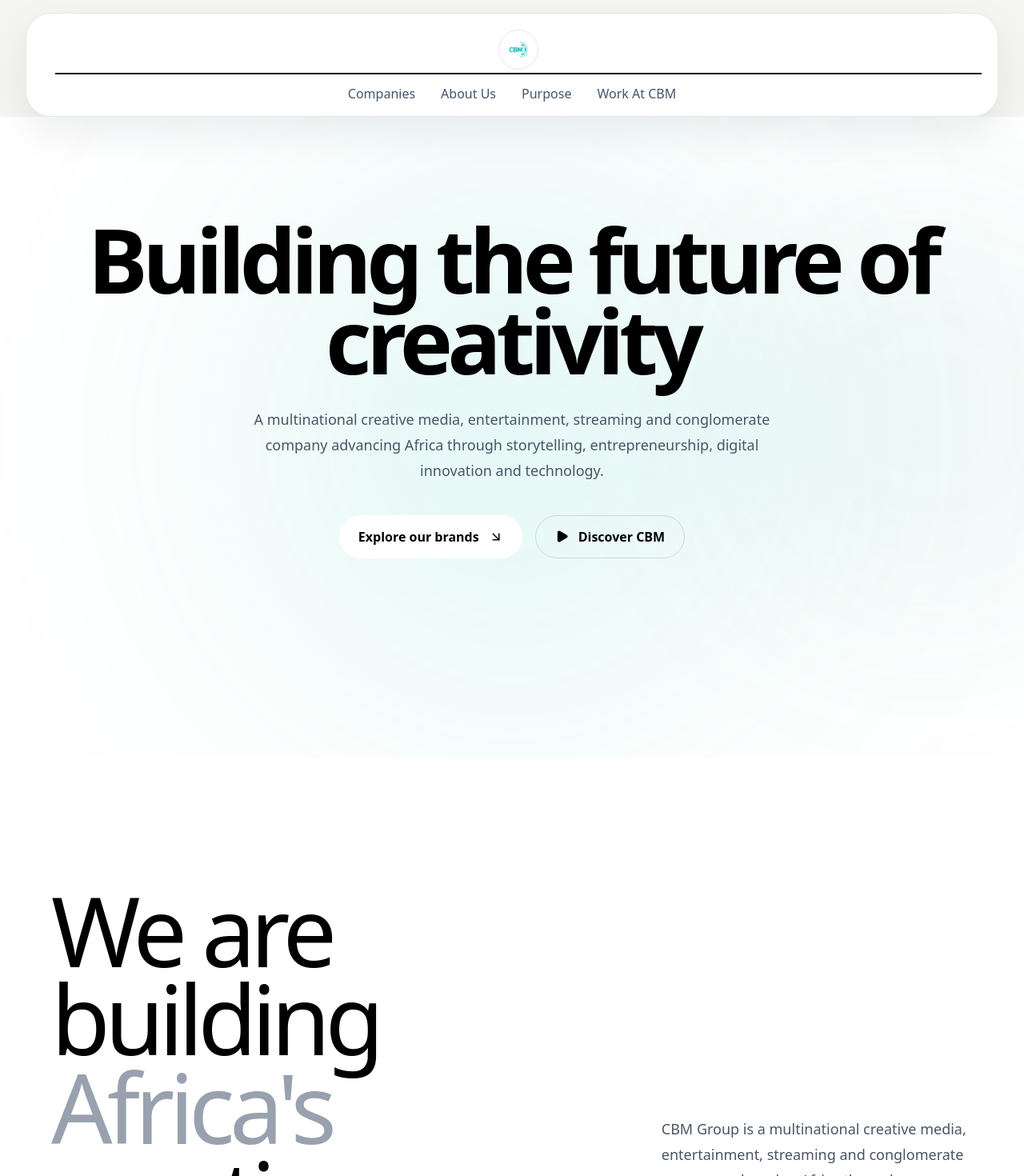
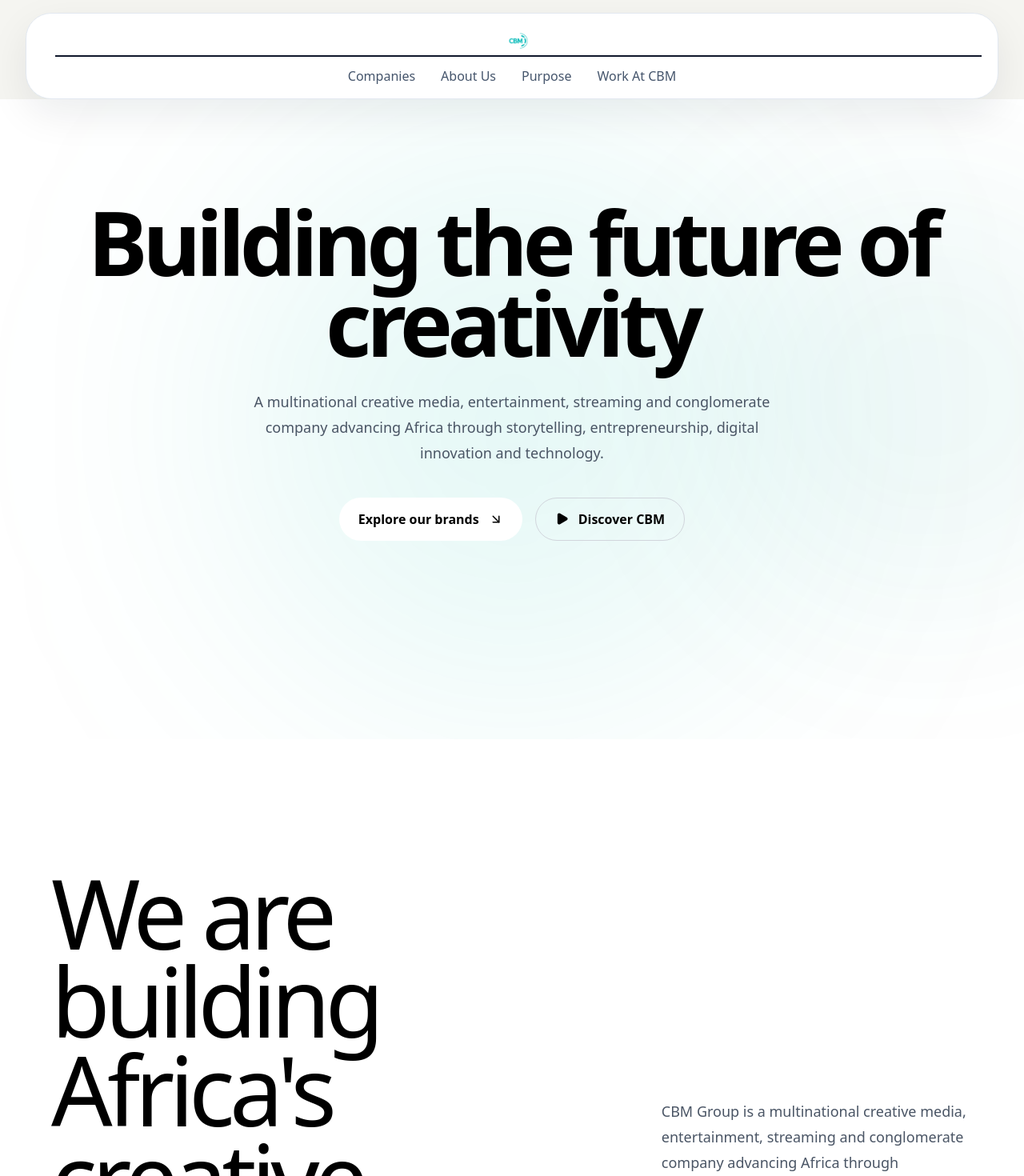
Before and after one commit to CBM-GROUP/cbmgroup-landingpage, a Next.js app: page / in a window 1280 px wide. Shown: the top 1470 px of the page at 80% size. Built offline with nearby package versions, Linux system fonts and the light colour scheme.

Commit message:
refactor: remove background and border styling from logos and text in landing components

```diff
--- a/src/components/landing/AboutSection.tsx
+++ b/src/components/landing/AboutSection.tsx
@@ -94,7 +94,7 @@
                 lg:text-[7.5rem]
               ">
               We are building
-              <span className="block text-gray-400">Africa&apos;s</span>
+              <span className="block">Africa&apos;s</span>
               creative future.
             </motion.h2>
           </div>
--- a/src/components/landing/Footer.tsx
+++ b/src/components/landing/Footer.tsx
@@ -44,7 +44,7 @@
         <div className="rounded-[2.2rem] border border-white/15 bg-[#36BEA3] px-6 py-8 shadow-[0_22px_60px_rgba(0,0,0,0.12)] backdrop-blur-sm sm:px-8 lg:px-10">
           <div className="flex w-full flex-col items-center justify-center gap-6 text-center">
             <div className="flex items-center justify-center">
-              <div className="rounded-2xl border border-white/15 bg-[#073b42] px-5 py-4 shadow-[0_12px_30px_rgba(7,59,66,0.28)]">
+              <div>
                 <img src="/footerLogo.png" alt="CBM Group logo" className="h-15 w-16 object-contain" />
               </div>
             </div>
--- a/src/components/landing/Header.tsx
+++ b/src/components/landing/Header.tsx
@@ -27,7 +27,7 @@
             </div>
 
             <div className="flex flex-1 border-b-0 p-1 justify-center md:border-b-2">
-              <Link href="/" prefetch={false} className="inline-flex items-center rounded-full border border-slate-200 bg-white p-2.5 shadow-[inset_0_0_18px_rgba(255,255,255,0.12)]">
+              <Link href="/" prefetch={false} className="inline-flex items-center">
                 <img src="/logo.png" alt="CBM Group logo" className="h-10 w-auto md:h-7" />
               </Link>
             </div>
```
